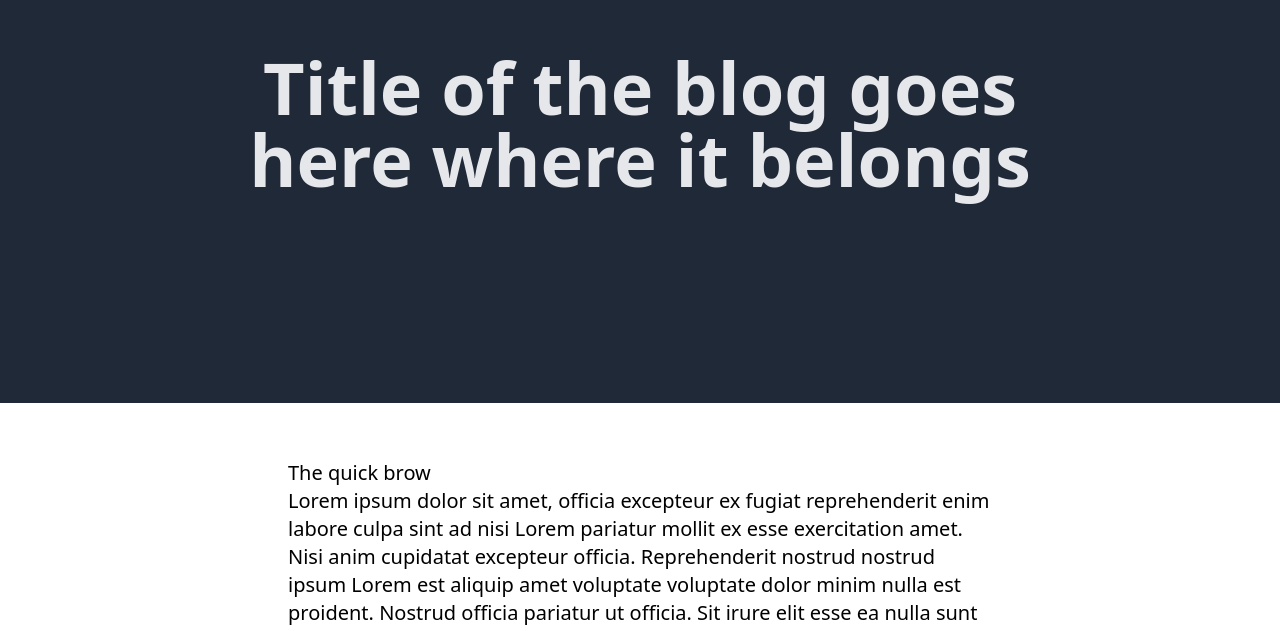
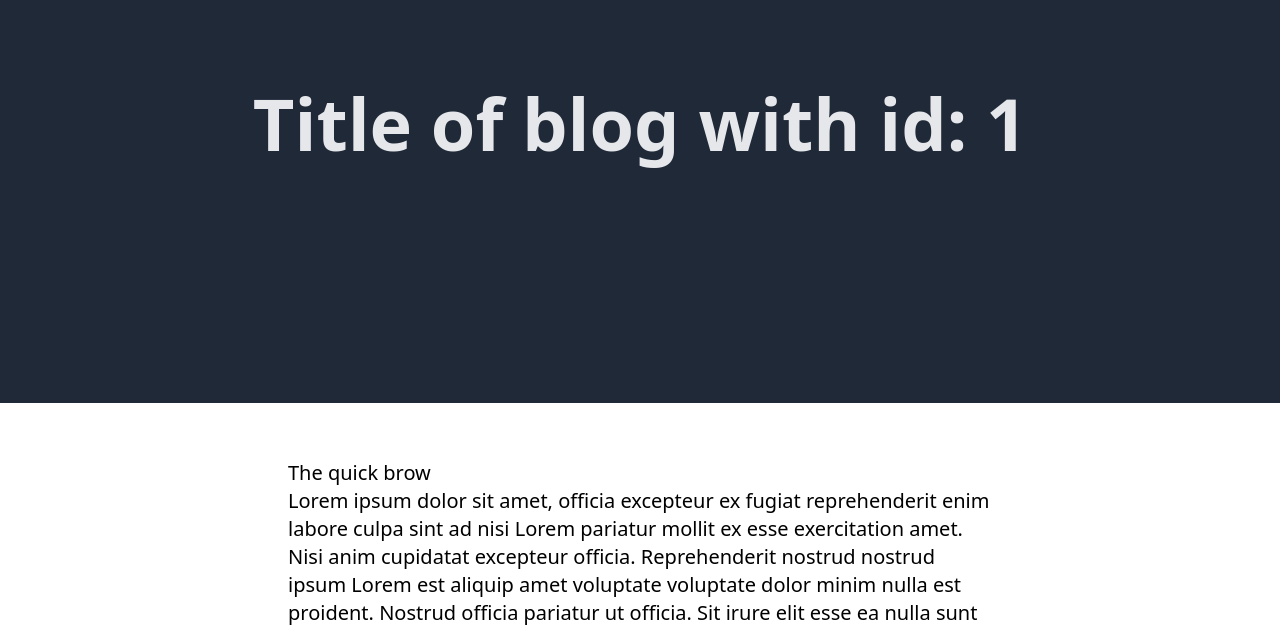
Before and after one commit to ant-Devs/aBlog, a React (Create React App) app in the folder frontend/: page /blog/1 in a window 1280 px wide. Shown: the part 157-788 px from the top of the page. Built offline with nearby package versions, Linux system fonts and the light colour scheme.

Commit message:
Add Error page

```diff
--- a/frontend/src/App.jsx
+++ b/frontend/src/App.jsx
@@ -3,6 +3,7 @@ import "./App.css";
 import EditBlog from "./pages/EditBlog";
 import Home from "./pages/Home";
 import Blog from "./pages/Blog";
+import ErrorPage from './pages/ErrorPage';
 
 function App() {
   return (
@@ -11,6 +12,7 @@ function App() {
         <Route path="/" element={<Home />} />
         <Route path="blog/:blogId" element={<Blog />} />
         <Route path="edit/:blogId" element={<EditBlog />} />
+        <Route path='*' element={<ErrorPage />} />
       </Routes>
     </BrowserRouter>
 
--- a/frontend/src/pages/Blog.jsx
+++ b/frontend/src/pages/Blog.jsx
@@ -1,12 +1,16 @@
 import Footer from "../components/footer"
 
+import { useParams } from "react-router-dom"
+
 export default function Blog() {
+  const params = useParams();
+
   return (
     <>
 
       <article className=" mx-auto blog">
         <header className="flex mb-14 flex-col justify-center items-center text-center px-4 py-24 min-h-[20rem] h-[70vh] max-h-[40rem] text-gray-200 bg-gray-800">
-          <h2 className="font-semibold text-5xl md:text-7xl w-11/12 max-w-[53rem]">Title of the blog goes here where it belongs</h2>
+          <h2 className="font-semibold text-5xl md:text-7xl w-11/12 max-w-[53rem]">Title of blog with id: {params.blogId}</h2>
         </header>
         <section id="body" className="text-xl flex flex-col mx-auto w-10/12 max-w-[44rem]">
           <h3>The quick brow</h3>
--- /dev/null
+++ b/frontend/src/pages/ErrorPage.jsx
@@ -0,0 +1,9 @@
+const ErrorPage = () => {
+  return (
+    <div className="badge m-10 text-3xl">
+        <h3>404 Page not Found</h3>
+    </div>
+  )
+}
+
+export default ErrorPage
--- a/frontend/src/pages/Home.jsx
+++ b/frontend/src/pages/Home.jsx
@@ -6,8 +6,10 @@ import Footer from "../components/footer";
 
 export default function Home() {
   async function getBlogs() {
-    axios
+    const data = await axios.get("http://localhost:3001/api/v1/home")
+    console.log(data);
   }
+  getBlogs();
   return (
     <>
       <div className="home flex flex-col gap-2">
```
